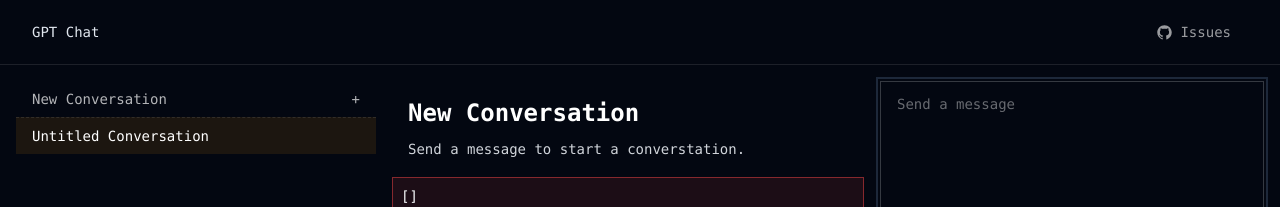
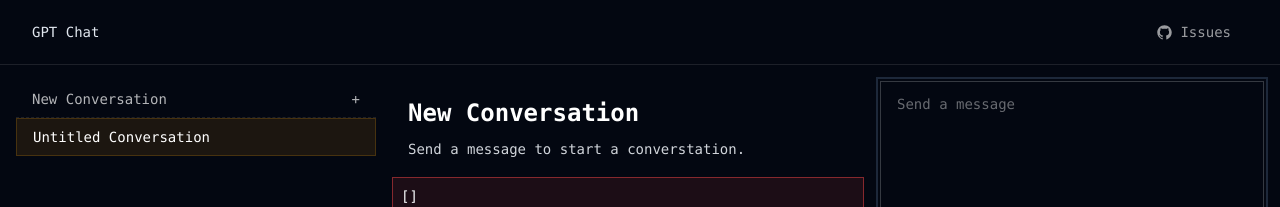
Before and after one commit to iamnbutler/gpt-chat, a Next.js app: page / in a window 1280 px wide. Shown: the top 207 px of the page. Built offline with nearby package versions, Linux system fonts and the light colour scheme.

Commit message:
Update active conversation style

```diff
--- a/src/app/conversation/conversation.tsx
+++ b/src/app/conversation/conversation.tsx
@@ -19,6 +19,7 @@
   }, [conversation.id, setCurrentConversation]);
 
   return (
+    <div>
       <div
         onClick={handleClick}
         onKeyDown={(event) => {
@@ -33,12 +34,14 @@
           "flex flex-col",
           "space-y-1",
           "py-2 px-4",
-        current ? "bg-amber-500/10" : "bg-transparent",
+          'border',
+          current ? "bg-amber-500/10 border-amber-500/20" : "border-transparent bg-transparent",
           "text-white/70",
           "hover:cursor-pointer"
         )}
       >
         <h3 className={cn("text-white")}>{conversation.title}</h3>
       </div>
+    </div>
   );
 }
```
Lines whose indentation alone changed are shown as unchanged.
